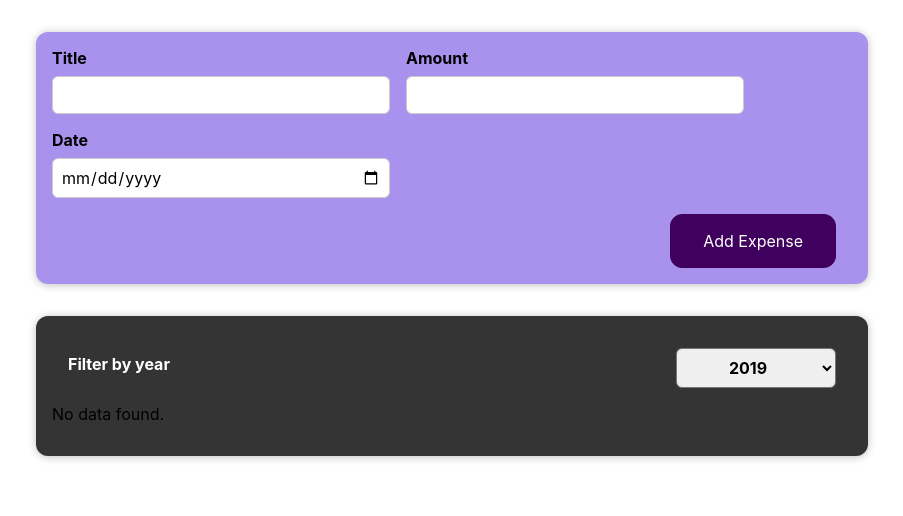
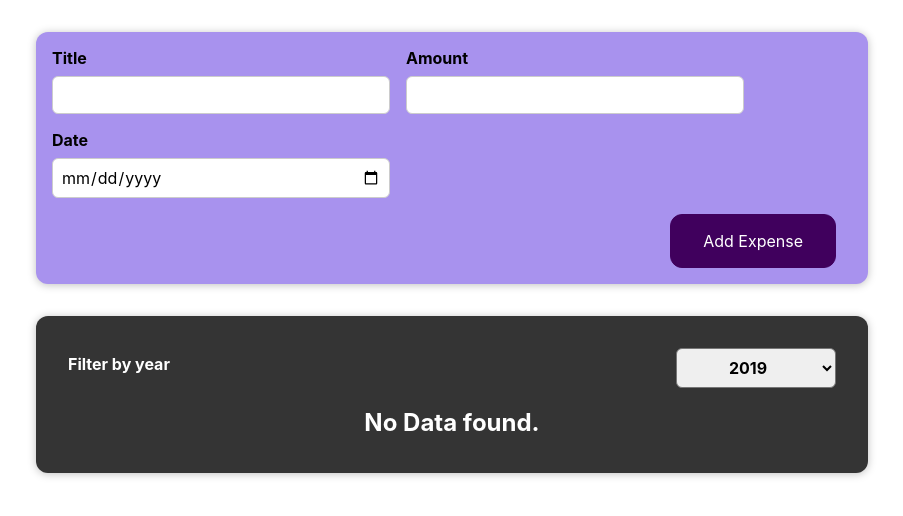
Before and after one commit to HennadiiZ/reactMxShwUdBscs, a React (Create React App) app: page / in a window 1280 px wide. Shown: the top 516 px of the page, without its empty margins (188-1091 px from the left). Built offline with nearby package versions, Linux system fonts and the light colour scheme.

Commit message:
068 Adding Conditional Return Statements(2)

```diff
--- a/src/components/Expenses/ExpenseItem.js
+++ b/src/components/Expenses/ExpenseItem.js
@@ -8,16 +8,15 @@ import React from 'react';
 
 const ExpenseItem = (props) => {
   return (
+    <li>
       <Card className='expense-item'>
-      <div>
         <ExpenseDate date={props.date}/>
-      </div>
-
         <div className='expense-item__description'>
           <h2>{props.title}</h2>
           <div className='expense-item__price'>${props.amount}</div>
         </div>
       </Card>
+    </li>
   );
 }
 
--- a/src/components/Expenses/ExpensesList/ExpensesList.js
+++ b/src/components/Expenses/ExpensesList/ExpensesList.js
@@ -1,27 +1,23 @@
 import './ExpensesList.css';
-import React, { useState } from 'react';
+import React from 'react';
 import ExpenseItem from '../ExpenseItem'
 
 const ExpensesList = (props) => {
-
-  console.log(props.items);
-
-  let expensesContent = <p>No data found.</p>;
-
-  if (props.items.length > 0) {
-    expensesContent = props.items.map((item) => (
-      <ExpenseItem
-        key={item.id}
-        title={item.title}
-        amount={item.amount}
-        date={item.date}
-      />
-    ));
+  if (props.items.length === 0) {
+    return <h2 className="expenses-list__fallback">No Data found.</h2>;
   }
 
-  return <ul className="expenses-list">
-    {expensesContent}
-  </ul>
+  return (
+    <ul className="expenses-list">
+      {props.items.map((item) => (
+        <ExpenseItem
+          key={item.id}
+          title={item.title}
+          amount={item.amount}
+          date={item.date}
+        />
+      ))}
+    </ul>)
 }
 
 export default ExpensesList;
```
Lines whose indentation alone changed are shown as unchanged.
